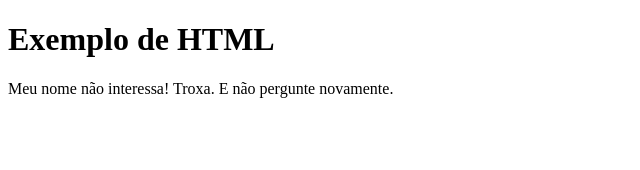
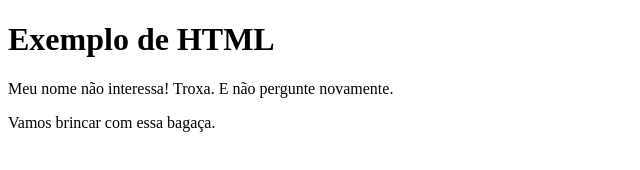
Before and after one commit to Maiconfsa/dcc121-teste1, a plain HTML site: page index.html in a window 1280 px wide. Shown: the whole page, without its empty margins (0-640 px from the left). Drawn offline with Linux system fonts and the light colour scheme.

Commit message:
Adiciona paragrafo

```diff
--- a/index.html
+++ b/index.html
@@ -7,6 +7,6 @@
   <body>
     <h1>Exemplo de HTML</h1>
     <p>Meu nome não interessa! Troxa. E não pergunte novamente.</p>
-
+    <p>Vamos brincar com essa bagaça.</p>
   </body>
 </html>
```
